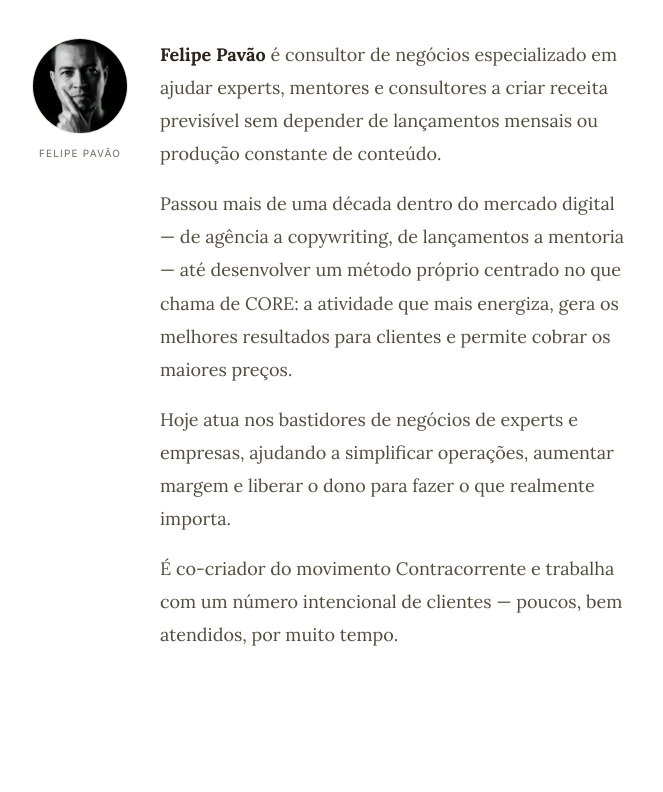
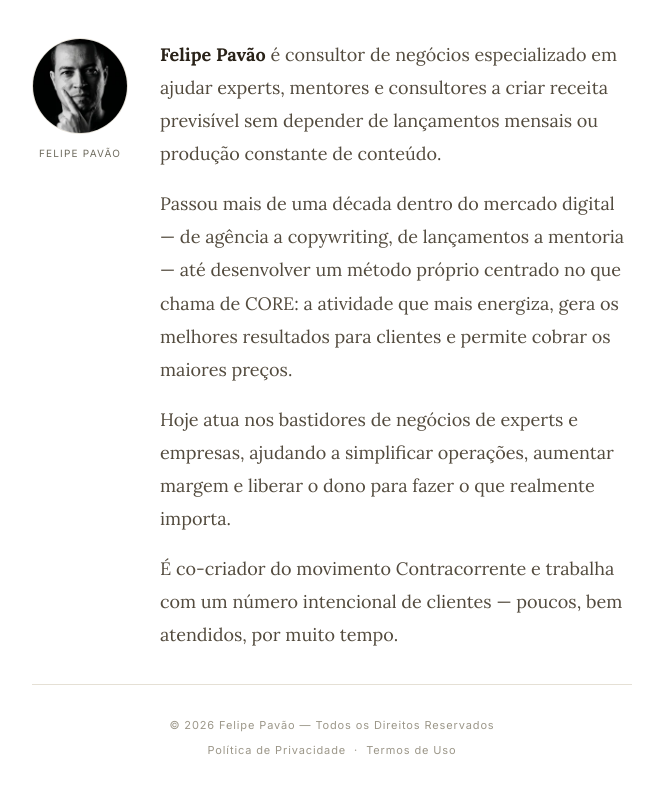
Before and after one commit to felipepavao/felipepavao, a React (Vite) app: page / in a window 1280 px wide. Shown: the part 6675-7467 px from the top of the page, without its empty margins (308-971 px from the left). Built offline with nearby package versions, Linux system fonts and the light colour scheme; no server answers.

Commit message:
Add simple legal footer

```diff
--- a/src/pages/HomePage.jsx
+++ b/src/pages/HomePage.jsx
@@ -436,6 +436,20 @@ export default function HomePage() {
         </div>
       </div>
 
+      {/* ── FOOTER ── */}
+      <footer className="border-t border-ink-200 pt-8 text-center font-sans text-[11px] leading-relaxed tracking-[0.08em] text-ink-400">
+        <p>© 2026 Felipe Pavão — Todos os Direitos Reservados</p>
+        <p className="mt-2 flex items-center justify-center gap-2">
+          <a href="#" className="hover:text-ink-700 transition-colors">
+            Política de Privacidade
+          </a>
+          <span>·</span>
+          <a href="#" className="hover:text-ink-700 transition-colors">
+            Termos de Uso
+          </a>
+        </p>
+      </footer>
+
     </main>
   )
 }
```
